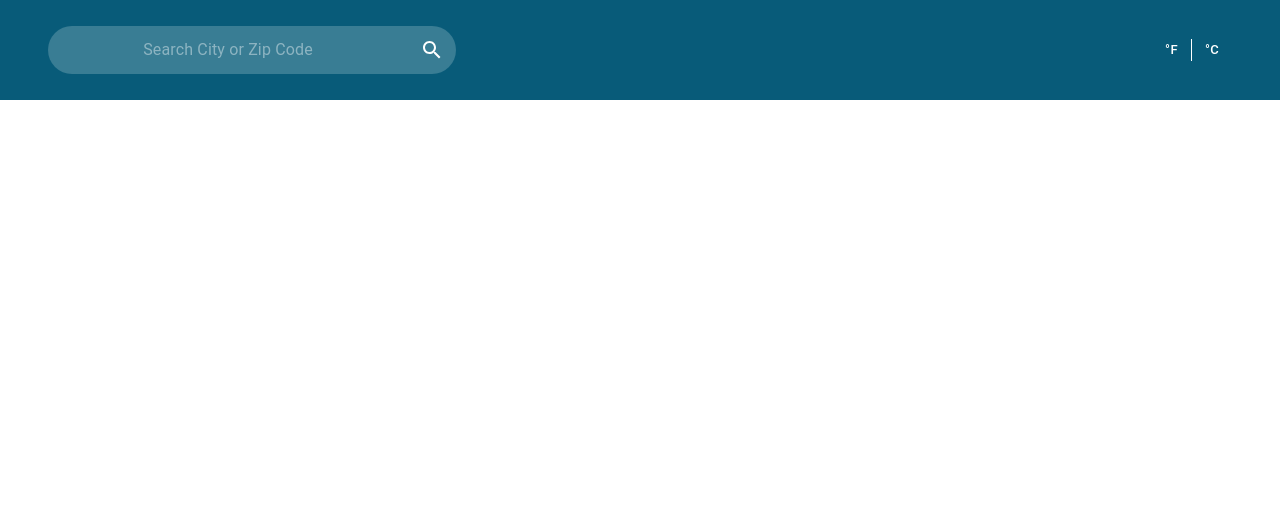
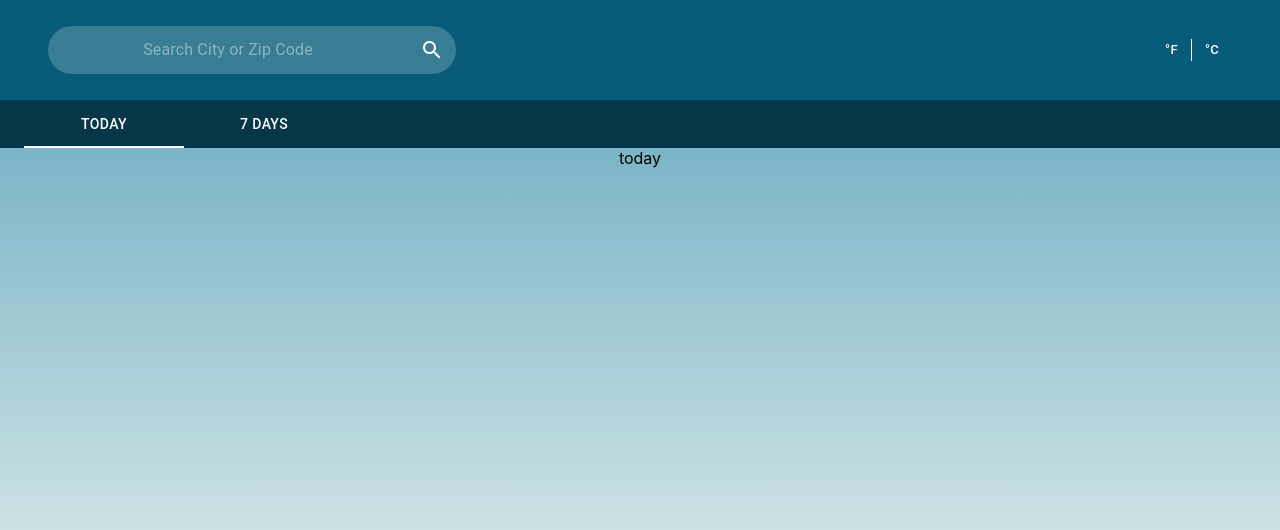
Before and after one commit to BogdanCDima/weather_app, a React (Create React App) app: page /today in a window 1280 px wide. Shown: the top 530 px of the page. Built offline with nearby package versions, Linux system fonts and the light colour scheme; no server answers.

Commit message:
create navigation

```diff
--- a/package.json
+++ b/package.json
@@ -13,6 +13,7 @@
     "react": "^17.0.2",
     "react-dom": "^17.0.2",
     "react-redux": "^7.2.3",
+    "react-router-dom": "^5.2.0",
     "react-scripts": "4.0.3",
     "redux": "^4.0.5",
     "redux-actions": "^2.6.5",
--- a/src/App.css
+++ b/src/App.css
@@ -28,6 +28,13 @@
   color: #61dafb;
 }
 
+.main-section {
+  background: rgb(123,180,199);
+  background: linear-gradient(180deg, rgba(123,180,199,1) 0%, rgba(208,228,229,1) 50%);
+  /* temporary */
+  height: 800px;
+}
+
 @keyframes App-logo-spin {
   from {
     transform: rotate(0deg);
--- a/src/App.js
+++ b/src/App.js
@@ -1,13 +1,37 @@
 import React from 'react';
 import './App.css';
 
-import Header from './components/Header'
+import Header from './components/Header';
+import Navigation from './components/Navigation';
+import Today from './views/Today';
+import Extended from './views/Extended';
+
+import {
+  BrowserRouter as Router,
+  Switch,
+  Route,
+} from "react-router-dom";
 
 function App() {
 
   return (
     <div className="App">
       <Header />
+      <Router>
+        <Navigation />
+        <div>
+          <main className="main-section">
+            <Switch>
+              <Route path="/today">
+                <Today />
+              </Route>
+              <Route path="/extended">
+                <Extended />
+              </Route>
+            </Switch>
+          </main>
+        </div>
+      </Router>
     </div>
   );
 }
--- a/src/components/Header/index.jsx
+++ b/src/components/Header/index.jsx
@@ -17,7 +17,7 @@ import StyledContainer from './style';
 
 export default function Header() {
 
-    const [location, setLocation] = useState(null);
+    const [location, setLocation] = useState('');
     const [curentLocation, setCurentLocation] = useState(null);
     const [unit, setUnit] = useState('metric');
 
@@ -50,7 +50,7 @@ export default function Header() {
     useEffect(() => {
         curentLocation && dispatch(getCurrentWeatherOnCurrentLocation(curentLocation, unit));
         // eslint-disable-next-line react-hooks/exhaustive-deps
-    }, [curentLocation, dispatch])
+    }, [curentLocation, dispatch, unit])
 
     return (
         <StyledContainer>
--- /dev/null
+++ b/src/components/Navigation/index.jsx
@@ -0,0 +1,27 @@
+import React from 'react';
+
+import Container from '@material-ui/core/Container';
+import Tabs from '@material-ui/core/Tabs';
+import Tab from '@material-ui/core/Tab';
+import { Link } from "react-router-dom";
+
+import StyledContainer from './style';
+
+export default function Navigation() {
+
+
+    const [value, setValue] = React.useState(0);
+    const handleChange = (event, newValue) => {
+        setValue(newValue);
+    };
+    return (
+        <StyledContainer>
+            <Container maxWidth="lg">
+                <Tabs value={value} onChange={handleChange} indicatorColor="primary" textColor="primary">
+                    <Tab label="Today" component={Link} to="/today" />
+                    <Tab label="7 Days" component={Link} to="/extended" />
+                </Tabs>
+            </Container>
+        </StyledContainer>
+    );
+}
--- /dev/null
+++ b/src/components/Navigation/style.js
@@ -0,0 +1,15 @@
+import styled, { css } from 'styled-components';
+
+export default styled.div`
+    ${() => css`
+        background-color: #063749;
+
+        .MuiTab-textColorPrimary.Mui-selected, .MuiTab-textColorPrimary {
+            color: #fff;
+        }
+
+        .PrivateTabIndicator-colorPrimary-2 {
+            background-color: #fff;
+        }
+    `}
+`;
--- /dev/null
+++ b/src/views/Extended/index.jsx
@@ -0,0 +1,7 @@
+import React from 'react';
+
+export default function Extended() {
+    return (
+        <div>7 days</div>
+    )
+}
--- /dev/null
+++ b/src/views/Today/index.jsx
@@ -0,0 +1,7 @@
+import React from 'react';
+
+export default function Today() {
+    return (
+        <div>today</div>
+    )
+}
```
Also changed, not shown: 1 other file (tests, documents, lock files or other folders).
